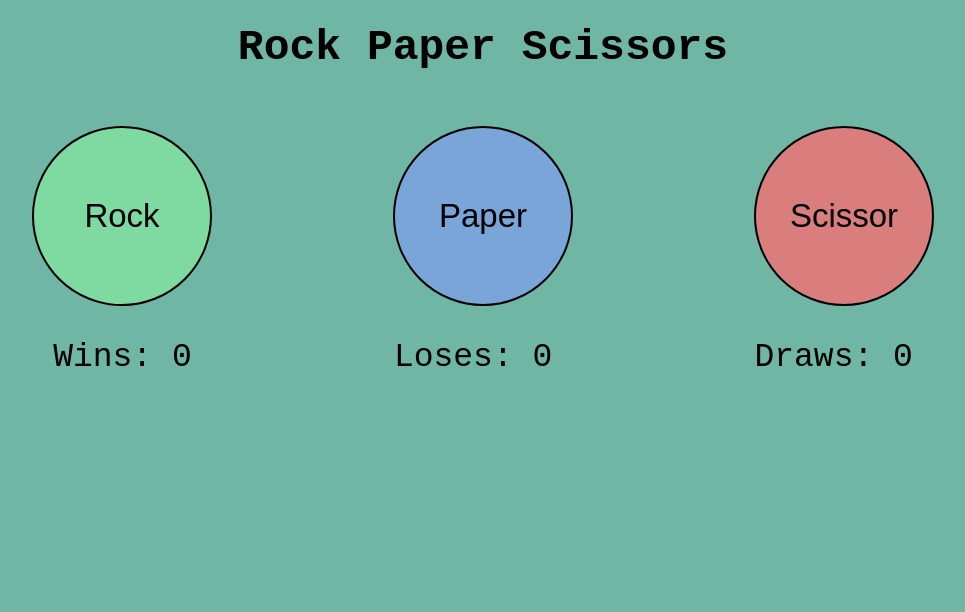
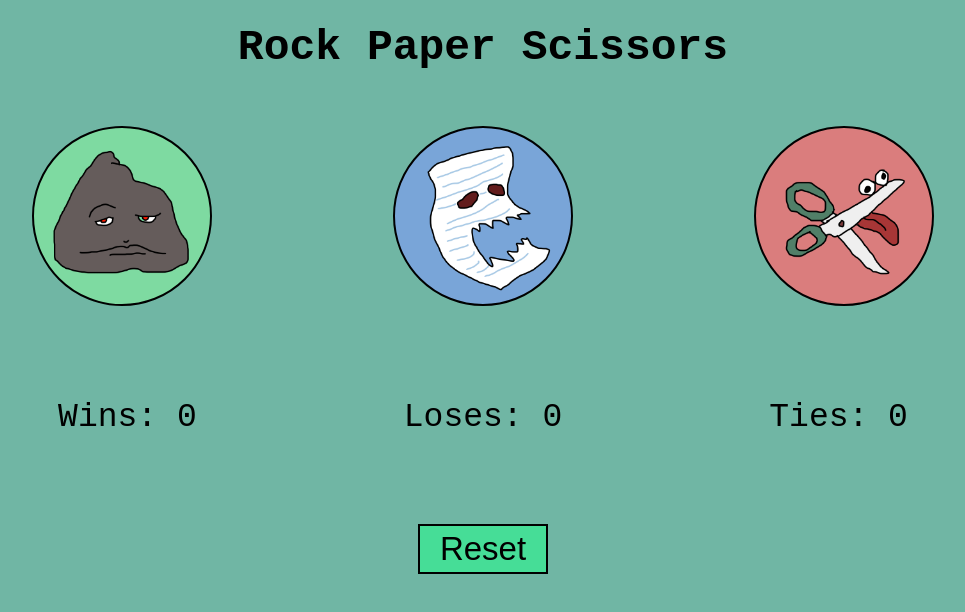
Before and after one commit to akumanomi00000/rps, a plain HTML site: page index.html in a window 1280 px wide. Shown: the whole page, without its empty margins (157-1122 px from the left). Drawn offline with Linux system fonts and the light colour scheme.

Commit message:
new design

```diff
--- a/css/rps.css
+++ b/css/rps.css
@@ -9,10 +9,32 @@ body{
   border-radius: 50%;
   border-style: solid;
   cursor: pointer;
+  transition: background-color 0.2s;
+}
+
+.reset-button{
+  margin-top: 55px;
+  background-color: rgb(70, 221, 151);
+  font-size: 33px;
+  height: 50px;
+  width: 130px;
+  border-style: solid;
+  cursor: pointer;
+  transition: background-color 0.2s;
+}
+
+.reset-button:hover{
+  background-color: rgb(56, 182, 123);
+}
+
+.reset-button:active{
+  background-color: rgb(43, 150, 100);
 }
 
 .rock-button{
   background-color: rgb(126, 218, 161);
+  background-image: url('/images/rock.png');
+  background-size: cover;
 }
 
 .rock-button:hover{
@@ -25,6 +47,8 @@ body{
 
 .paper-button{
   background-color: rgb(121, 165, 216);
+  background-image: url('/images/paper.png');
+  background-size: cover;
 }
 
 .paper-button:hover{
@@ -37,6 +61,8 @@ body{
 
 .scissor-button{
   background-color: rgb(218, 125, 125);
+  background-image: url('/images/scissor.png');
+  background-size: cover;
 }
 
 .scissor-button:hover{
@@ -45,6 +71,12 @@ body{
 
 .scissor-button:active{
   background-color: rgb(155, 87, 87);
+}
+
+.reset-button-div{
+  display: flex;
+  justify-content: space-evenly;
+  align-items: center;
 }
 
 .rps-div{
--- a/index.html
+++ b/index.html
@@ -14,6 +14,101 @@
 
       <div class="rps-div">
         <button class="rps-button rock-button" onclick="
+          rockChosen();
+        ">
+        </button>
+
+        <button class="rps-button paper-button" onclick="
+          paperChosen();
+        ">
+        </button>
+
+        <button class="rps-button scissor-button" onclick="
+          scissorChosen();
+        ">
+        </button>
+      </div>
+
+      <div class="player-status">
+        <!-- <div class="image-div">
+          <img src="/images/paper.png">
+          <img src="">
+        </div> -->
+
+        <p class="winner-status">
+
+        </p>
+
+        <div class="player-history">
+          <p class="wins">
+            Wins: 0
+          </p>
+
+          <p class="loses">
+            Loses: 0
+          </p>
+
+          <p class="draws">
+            Ties: 0
+          </p>
+        </div>
+      </div>
+
+      <div class="reset-button-div">
+        <button class="reset-button" onclick="
+            resetRecord();
+          ">
+          Reset
+        </button>
+      </div>
+    </div>
+
+    <script>
+      let enemyPickText = '';
+      let computerPick;
+
+      const winRecord = JSON.parse(localStorage.getItem('winRecord')) || {
+        wins: 0,
+        loses: 0,
+        draws: 0
+      };
+
+      playerHistoryUpdate();
+
+      function resetRecord(){
+        winRecord.wins = 0;
+        winRecord.loses = 0;
+        winRecord.draws = 0;
+
+        localStorage.setItem('winRecord', JSON.stringify(winRecord));
+        playerHistoryUpdate();
+      }
+
+      function playerHistoryUpdate(){
+        const winText = document.querySelector('.wins');
+        const loseText = document.querySelector('.loses');
+        const drawText = document.querySelector('.draws');
+
+        winText.innerHTML = `Wins: ${winRecord.wins}`;
+        loseText.innerHTML = `Loses: ${winRecord.loses}`;
+        drawText.innerHTML = `Ties: ${winRecord.draws}`;
+      }
+
+      function winnnerStatusUpdate(winCon){
+        const winStatusText = document.querySelector('.winner-status');
+
+        if (winCon === 'win') {
+          winStatusText.innerHTML = 'You Win!';
+        } else if (winCon === 'lose') {
+          winStatusText.innerHTML = 'You Lose!';
+        } else if (winCon === 'tie') {
+          winStatusText.innerHTML = 'Tie!';
+        } else {
+          winStatusText.innerHTML = '';
+        }
+      }
+
+      function rockChosen(){
         computerPick = Math.floor(Math.random() * 3);
 
         if (computerPick === 0) {
@@ -26,17 +121,23 @@
         alert(`You chose: Rock\nComputer chose: ${enemyPickText}`);
 
         if (computerPick === 0) {
-            alert('Draw!');
+          winRecord.draws += 1;
+          winnnerStatusUpdate('tie');
         } else if (computerPick === 1) {
-            alert('Lose!');
+          winRecord.loses += 1;
+          winnnerStatusUpdate('lose');
         } else if (computerPick === 2) {
-            alert('Win!');
+          winRecord.wins += 1;
+          winnnerStatusUpdate('win');
         }
-        ">
-          Rock
-        </button>
 
-        <button class="rps-button paper-button" onclick="
+        setTimeout(winnnerStatusUpdate, 2000);
+
+        localStorage.setItem('winRecord', JSON.stringify(winRecord));
+        playerHistoryUpdate();
+      }
+
+      function paperChosen(){
         computerPick = Math.floor(Math.random() * 3);
 
         if (computerPick === 0) {
@@ -49,17 +150,23 @@
         alert(`You chose: Paper\nComputer chose: ${enemyPickText}`);
 
         if (computerPick === 0) {
-            alert('Win!');
+          winRecord.wins += 1;
+          winnnerStatusUpdate('win');
         } else if (computerPick === 1) {
-            alert('Draw!');
+          winRecord.draws += 1;
+          winnnerStatusUpdate('tie');
         } else if (computerPick === 2) {
-            alert('Lose!');
+          winRecord.loses += 1;
+          winnnerStatusUpdate('lose');
         }
-        ">
-          Paper
-        </button>
 
-        <button class="rps-button scissor-button" onclick="
+        setTimeout(winnnerStatusUpdate, 2000);
+
+        localStorage.setItem('winRecord', JSON.stringify(winRecord));
+        playerHistoryUpdate();
+      }
+
+      function scissorChosen(){
         computerPick = Math.floor(Math.random() * 3);
 
         if (computerPick === 0) {
@@ -72,46 +179,21 @@
         alert(`You chose: Scissor\nComputer chose: ${enemyPickText}`);
 
         if (computerPick === 0) {
-            alert('Lose!');
+          winRecord.loses += 1;
+          winnnerStatusUpdate('lose');
         } else if (computerPick === 1) {
-            alert('Win!');
+          winRecord.wins += 1;
+          winnnerStatusUpdate('win');
         } else if (computerPick === 2) {
-            alert('Draw!');
+          winRecord.draws += 1;
+          winnnerStatusUpdate('tie');
         }
-        ">
-          Scissor
-        </button>
-      </div>
 
-      <div class="player-status">
-        <!--<p class="winner-status">
-          You Win sanaol!
-        </p>
-        -->
+        setTimeout(winnnerStatusUpdate, 2000);
 
-        <div class="player-history">
-          <p class="wins">
-            Wins: 0
-          </p>
-
-          <p class="loses">
-            Loses: 0
-          </p>
-
-          <p class="draws">
-            Draws: 0
-          </p>
-        </div>
-      </div>
-    </div>
-
-    <script>
-      let enemyPickText = '';
-      let computerPick;
-
-      let wins = 0;
-      let loses = 0;
-      let draws = 0;
+        localStorage.setItem('winRecord', JSON.stringify(winRecord));
+        playerHistoryUpdate();
+      }
     </script>
   </body>
 </html>
```
Also changed, not shown: images/paper.png (added), images/rock.png (added), images/scissor.png (added). Lines whose indentation alone changed are shown as unchanged.
